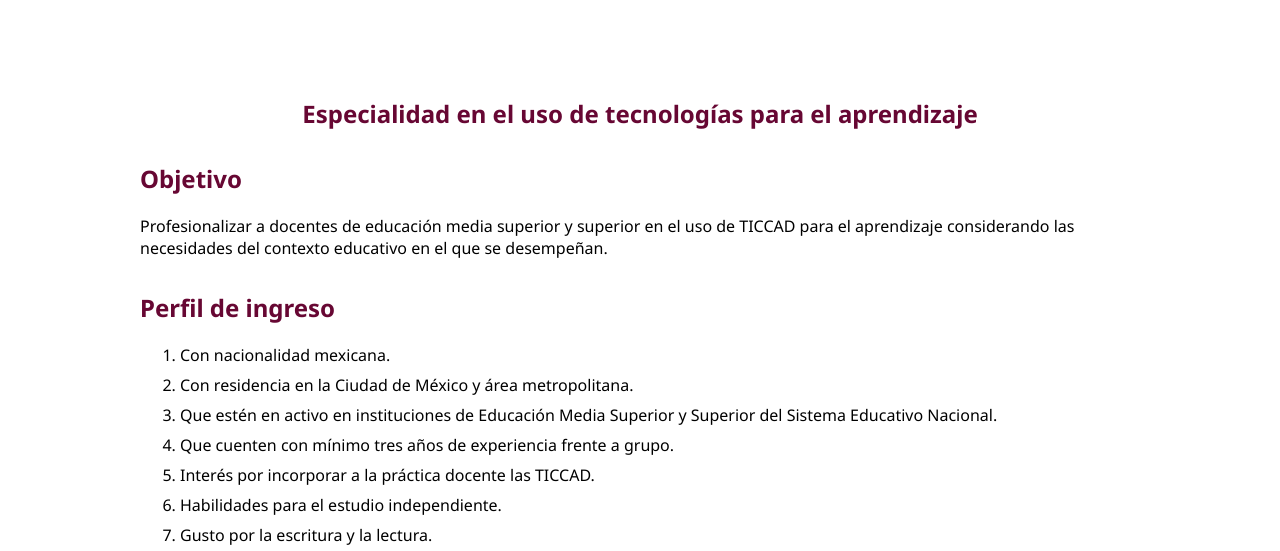
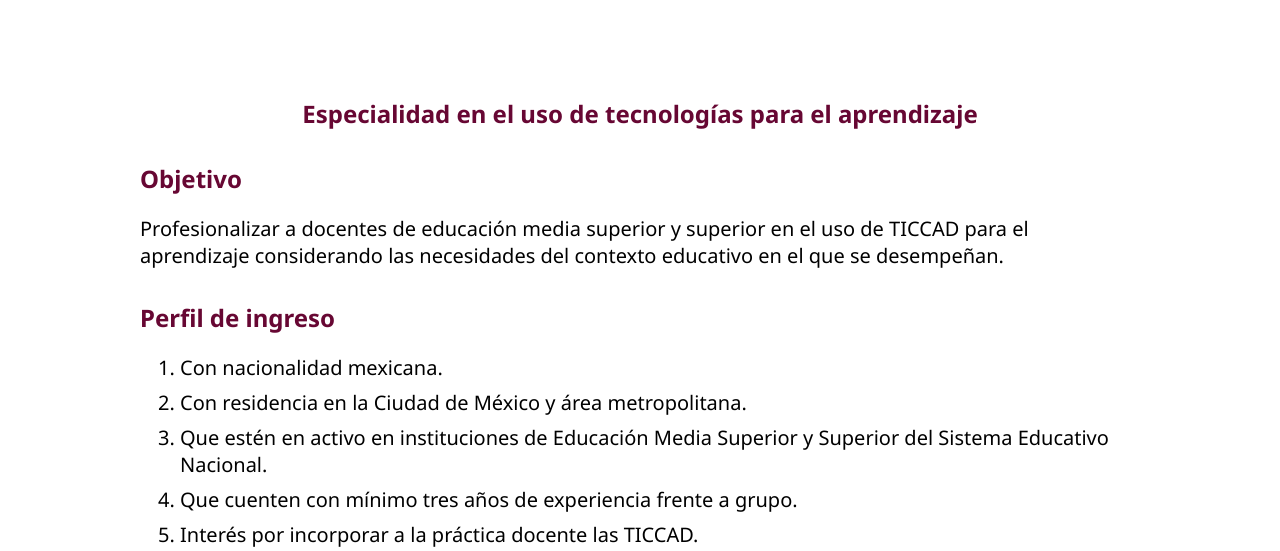
Before and after one commit to unadmposgrado/plan, a plain HTML site: page index.html in a window 1280 px wide. Both pictures are taken after a click on the link "Especialidad". Shown: the part 193-744 px from the top of the page. Drawn offline with Linux system fonts and the light colour scheme.

Commit message:
Ajuste de tamaño de texto y alineacion en tabla

```diff
--- a/style.css
+++ b/style.css
@@ -97,6 +97,13 @@ nav a:hover {
 	text-align: left;
 }
 
+.specialty-content p,
+.specialty-content li,
+.specialty-content th,
+.specialty-content td {
+	font-size: 20px;
+}
+
 .specialty-content h1 {
 	margin-top: 0;
 	text-align: center;
@@ -126,6 +133,10 @@ nav a:hover {
 .specialty-content td {
 	padding: 12px;
 	border: 1px solid #c8c8c8;
+	text-align: center;
+}
+
+.specialty-content tbody td:nth-child(2) {
 	text-align: left;
 }
 
```
